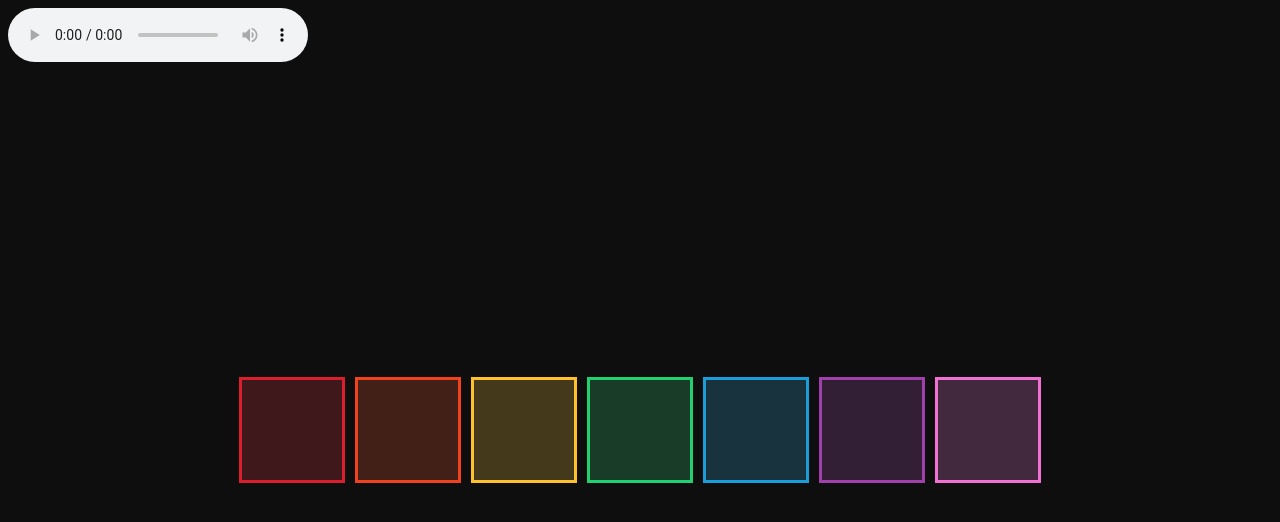
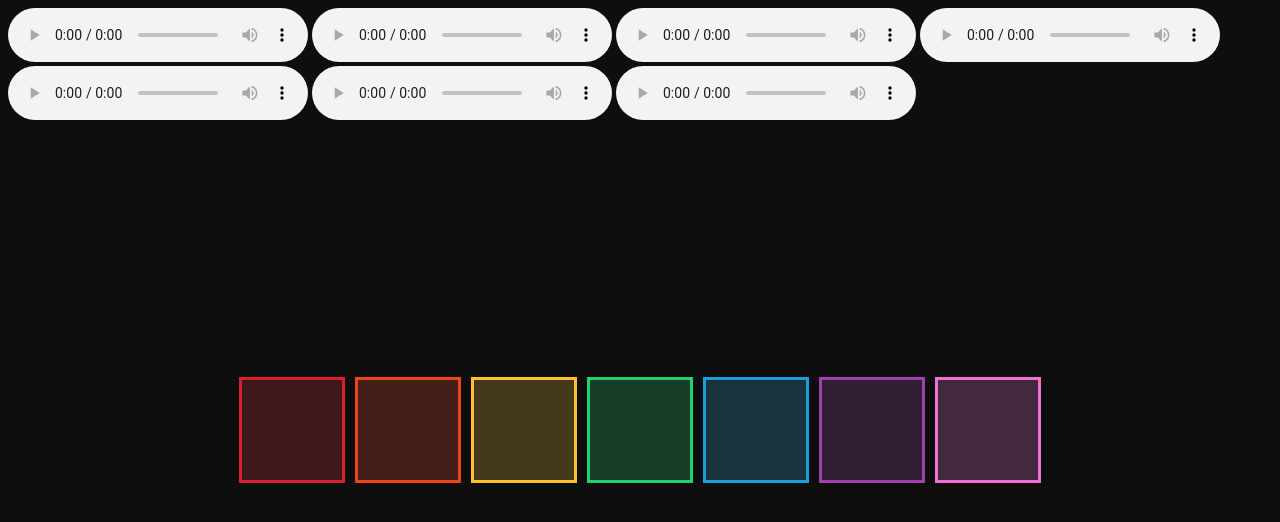
Before and after one commit to ChristineWasike/Music-box, a plain HTML site: page index.html in a window 1280 px wide. Drawn offline with nearby package versions, Linux system fonts and the light colour scheme.

Commit message:
Added the jQuery Library

```diff
--- a/index.html
+++ b/index.html
@@ -12,36 +12,48 @@
 </head>
 
 <body>
-    <audio controls>
+    <audio controls id="cAudio">
         <source src="media/c_note.mp3" type="audio/mpeg">
         <source src="media/c_note.ogg" type="audio/ogg">
         <source src="media/c_note.wav" type="audio/wav">
+    </audio>
 
+    <audio controls id="dAudio">
         <source src="media/d_note.mp3" type="audio/mpeg">
         <source src="media/d_note.ogg" type="audio/ogg">
         <source src="media/d_note.wav" type="audio/wav">
+    </audio>
 
+    <audio controls id="eAudio">
         <source src="media/e_note.mp3" type="audio/mpeg">
         <source src="media/e_note.ogg" type="audio/ogg">
         <source src="media/e_note.wav" type="audio/wav">
+    </audio>
 
+    <audio controls id="fAudio">
         <source src="media/f_note.mp3" type="audio/mpeg">
         <source src="media/f_note.ogg" type="audio/ogg">
         <source src="media/f_note.wav" type="audio/wav">
+    </audio>
 
+    <audio controls id="gAudio">
         <source src="media/g_note.mp3" type="audio/mpeg">
         <source src="media/g_note.ogg" type="audio/ogg">
         <source src="media/g_note.wav" type="audio/wav">
+    </audio>
 
+    <audio controls id="aAudio">
         <source src="media/a_note.mp3" type="audio/mpeg">
         <source src="media/a_note.ogg" type="audio/ogg">
         <source src="media/b_note.wav" type="audio/wav">
+    </audio>
 
+    <audio controls id="bAudio">
         <source src="media/b_note.mp3" type="audio/mpeg">
         <source src="media/b_note.ogg" type="audio/ogg">
         <source src="media/b_note.wav" type="audio/wav">
+    </audio>
 
-    </audio>
 
     <div id="instrument">
         <div id="c" class="box"></div>
@@ -52,6 +64,9 @@
         <div id="a" class="box"></div>
         <div id="b" class="box"></div>
     </div>
+
+    <script src="https://ajax.googleapis.com/ajax/libs/jquery/3.3.1/jquery.min.js"></script>
+    <script src="js/script.js"></script>
 </body>
 
 </html>
```
